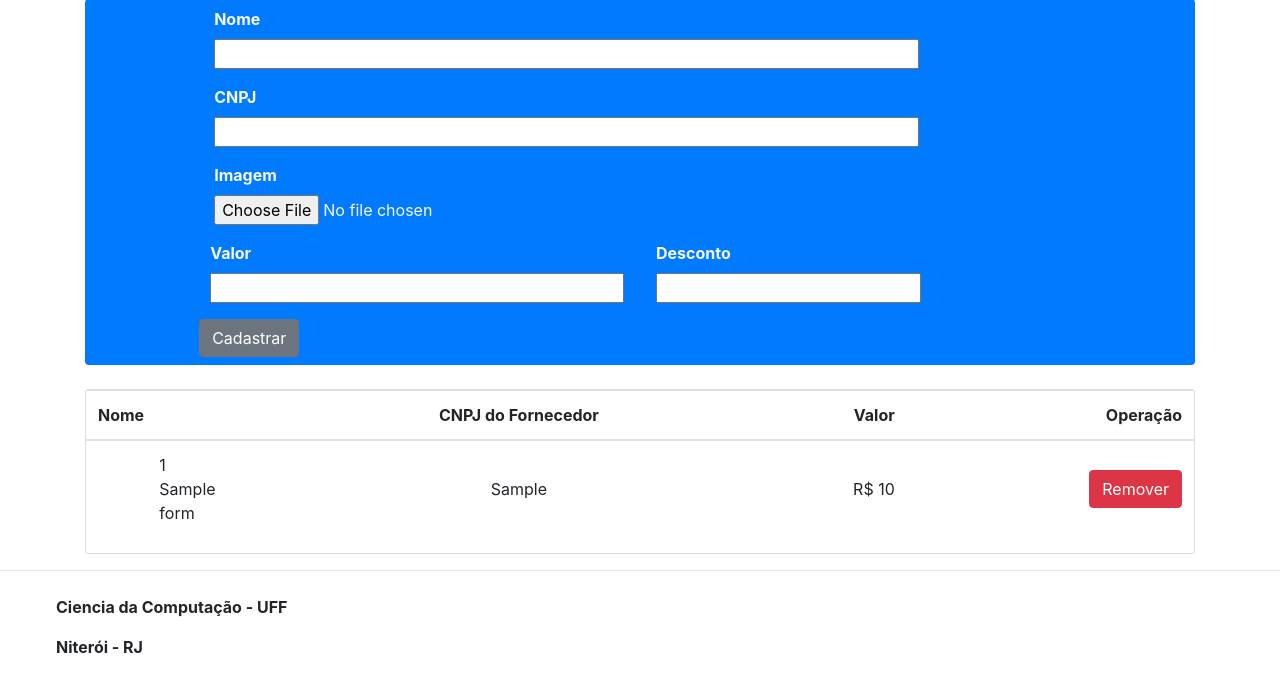
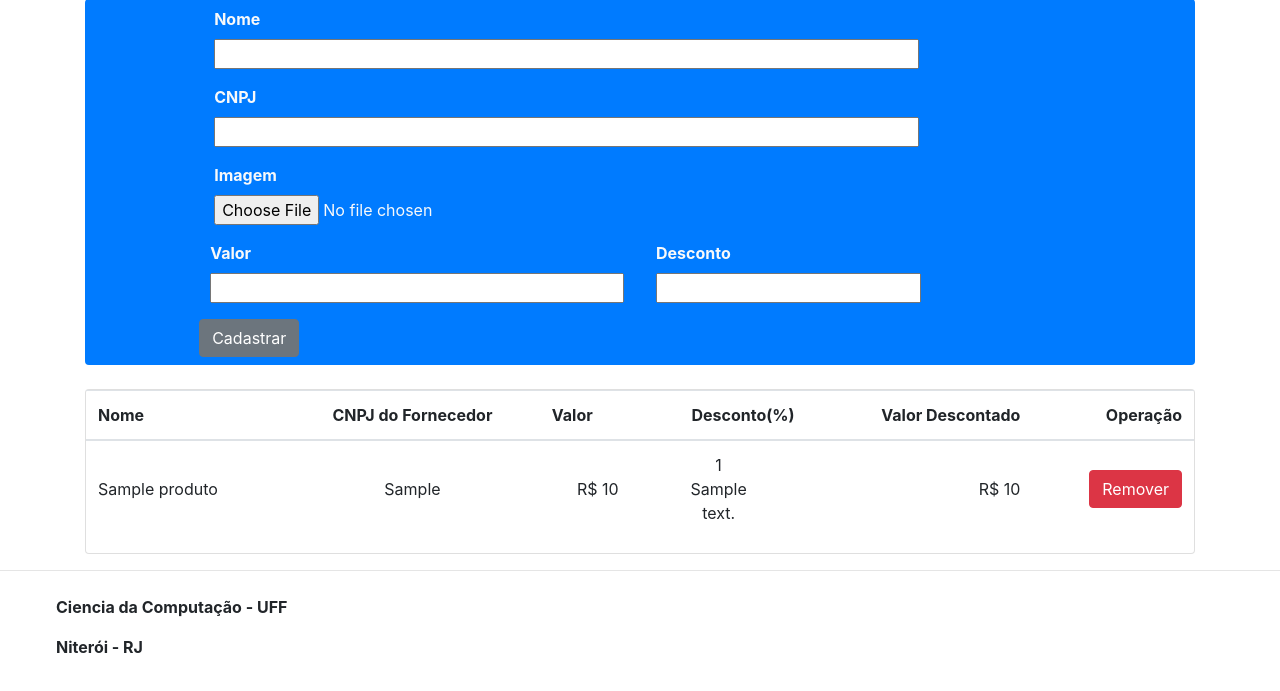
Before and after one commit to matheusromaneli/Informatheus, a Django app: template produto/templates/produto/cadastra_produto.html in a window 1280 px wide. Shown: the part 123-814 px from the top of the page. Run offline with Django 4.2, Linux system fonts and the light colour scheme; tables that the repository leaves empty hold one stand-in row (values such as "Sample post"); the template is opened without the code that fills it: values that come from a table or form of the project are taken from there, most other values are stand-ins (such as "Sample title", 1, 10 or a date in 2020); some libraries are stand-ins or nearby versions.

Commit message:
avanço no ajax e html

```diff
--- a/produto/forms.py
+++ b/produto/forms.py
@@ -4,17 +4,21 @@ from django.forms import ValidationError
 
 from produto.models import Produto
 
-class NomeForm(forms.ModelForm):
+class EditableProductForm(forms.ModelForm):
     class Meta:
         model = Produto
-        fields = ('nome',)
+        fields = ('desconto',)
 
     produto_id = forms.CharField(widget=forms.HiddenInput())
 
-    nome = forms.CharField(required=True)
+    def __init__(self, *args , **kwargs):
+        super().__init__(*args, **kwargs)
+
+        self.fields['desconto'].widget = forms.TextInput()
+        self.fields['desconto'].widget.attrs.update({'style': 'width: 60px'})
+
 
 class ProdutoForm(forms.ModelForm):
-
     class Meta:
         model = Produto
         fields = ('nome', 'cnpj_fornecedor', 'imagem', 'valor', 'desconto')
--- a/produto/templates/produto/cadastra_produto.html
+++ b/produto/templates/produto/cadastra_produto.html
@@ -16,7 +16,7 @@
             </div>
         {% endif %}
         <div class="d-flex mt-3 bg-primary text-light p-2 rounded justify-content-center">
-            <form action="" method="POST" class="col-md-10" enctype="multipart/form-data" novalidate>
+            <form id="formData" action="" method="POST" class="col-md-10" enctype="multipart/form-data" novalidate>
                 <div class = "d-flex form-group flex-column col-md-10">
                     <label for="id_nome" class="font-weight-bold">Nome</label>
                     {{form.nome}}
@@ -87,33 +87,39 @@
                     <tr>
                         <th class="text-left align-middle" scope="col">Nome</th>
                         <th class="text-center align-middle" scope="col">CNPJ do Fornecedor</th>
-                        <th class="text-right align-middle" scope="col">Valor</th>
+                        <th class="text-left align-middle" scope="col">Valor</th>
+                        <th class="text-right align-middle" scope="col">Desconto(%)</th>
+                        <th class="text-right align-middle" scope="col">Valor Descontado</th>
                         <th class="text-right align-middle" scope="col">Operação</th>
                     </tr>
                 </thead>
-                <tbody>
+                <tbody id="table_body">
                     {% for produto, form in listas %}
                     <tr>
                         <td class="d-none">{{produto.id}}</td>
                         <td class="text-left align-middle">
+                            {{produto.nome}}
+                        </td>
+                        <td class="text-center align-middle">{{produto.cnpj_fornecedor}}</td>
+                        <td class="text-right align-middle">R$ {{produto.valor}}</td>
+                        <td class="text-center align-middle">
                             <form
-                                class="mx-auto"
-                                style="width: 60px"
-                                action="{% url 'produto:atualiza_produto'%}"
-                                method="POST"
-                                novalidate
+                            class="mx-auto"
+                            style="width: 60px"
+                            action="{% url 'produto:atualiza_produto'%}"
+                            method="POST"
+                            novalidate
                             >
                             {% csrf_token %}
                             {{form.produto_id}}
-                            {{form.nome}}
+                            {{form.desconto}}
                             </form>
                         </td>
-                        <td class="text-center align-middle">{{produto.cnpj_fornecedor}}</td>
                         <td class="text-right align-middle">R$ {{produto.valorComDesconto}}</td>
                         <td class="text-right align-middle">
                             <form action="{% url 'produto:remove_produto' produto.id %}" method='POST'>
                                 {% csrf_token %}
-                                <button type='submit' class="btn btn-danger">
+                                <button id="remove_produto" type='submit' class="btn btn-danger">
                                     Remover
                                 </button>
                             </form>
@@ -127,12 +133,37 @@
 {% endblock %}
 
 {% block domready %}
+    //envia form
+    $("#formData").submit(function(e){
+        e.preventDefault();
+        let data = $(this).serializeArray()
+        $.ajax({
+            type: 'POST',
+            url: "{% url 'produto:cadastra_produto' %}",
+            data: data,
+            success: (response) => {
+                console.log(response)
+                let instance = JSON.parse(response["produto"]);
+                console.log(instance)
 
-    $("input.nome").addClass("form-control-sm").removeClass("btn-secondary").removeClass("border-0")
+                let fields = instance[0]["fields"];
+                console.log(fields)
 
+            },
+            error:(xhr, status, error) => {
+                console.log(xhr)
+
+            }
+        })
+    })
+
+    //muda css do label input
+    $("input.desconto").addClass("form-control-sm").removeClass("btn-secondary").removeClass("border-0")
+
+    //envia atualização bd
     $("#tabela").on("blur", "input.nome", function(){
         let valor = $(this).val()
-        if(valor == ""){
+        if(valor < 0 || valor > 100){
             $(this).focus()
             return
         }
--- a/produto/urls.py
+++ b/produto/urls.py
@@ -6,6 +6,7 @@ app_name = 'produto'
 
 urlpatterns = [
     path("", views.index, name="index"),
+    path("cadastro/", views.cadastro, name="cadastro"),
     path("cadastra_produto/", views.cadastra_produto, name="cadastra_produto"),
     path("remove_produto/<int:id>/", views.remove_produto, name="remove_produto"),
     path("atualiza_produto/", views.atualiza_produto, name="atualiza_produto")
--- a/templates/base.html
+++ b/templates/base.html
@@ -26,7 +26,7 @@
             <div class="collapse navbar-collapse" id="menu">
                 <div class="navbar-nav mr-auto">
                     <a class="nav-link nav-item" href="{% url 'produto:index' %}">Explorar</a>
-                    <a class="nav-link nav-item" href="{% url 'produto:cadastra_produto' %}">Cadastro</a>
+                    <a class="nav-link nav-item" href="{% url 'produto:cadastro' %}">Cadastro</a>
                     <a class="nav-link nav-item" href="{% url 'carrinho:index' %}">
                         <img src="{% static 'images/carrinho.svg' %}" alt="carrinho" style="width: 1.7rem;">
                         <span id="car-items" class="position-absolute top-0 start-100 translate-middle badge rounded-pill bg-primary" style="display: none">
```
Also changed, not shown: produto/views.py (+26 -24 lines), db.sqlite3.
